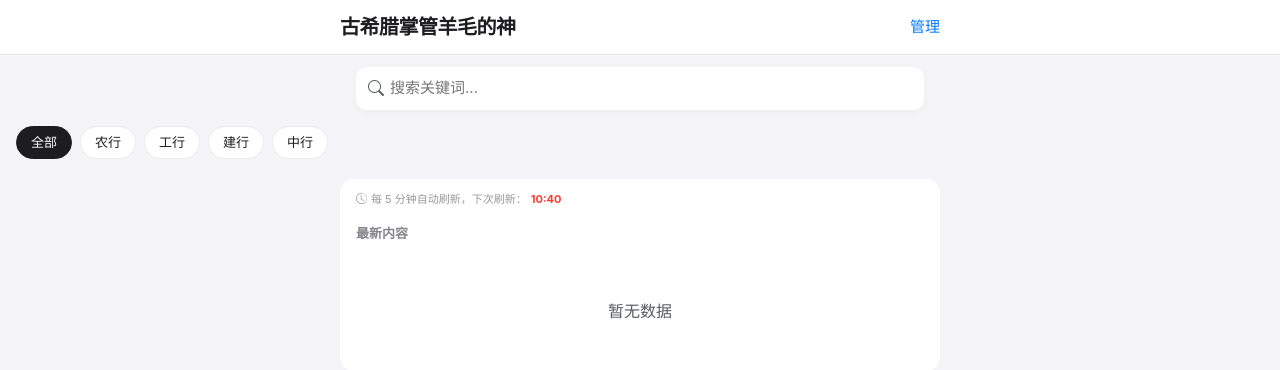
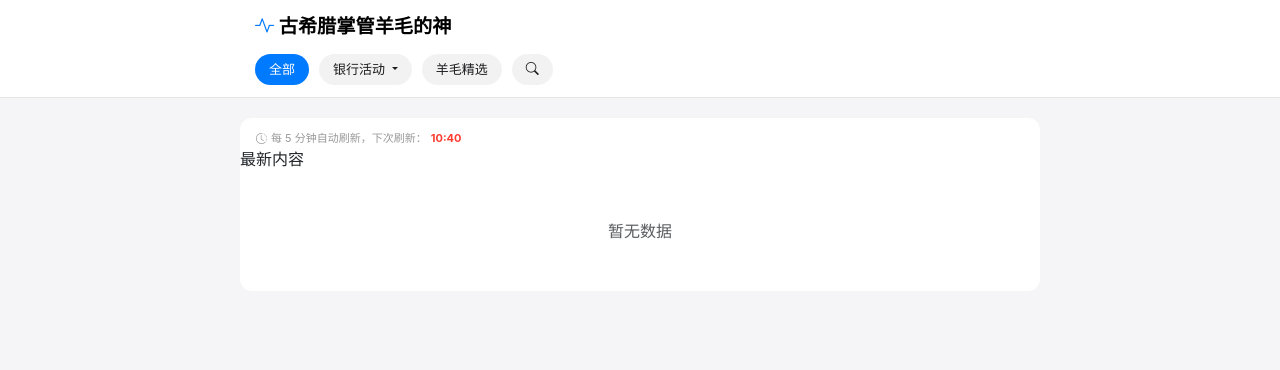
Before and after one commit to willggy/xianbao-project, a Flask app: page / in a window 1280 px wide. Shown: the top 370 px of the page. Run offline with Flask 3, Linux system fonts and the light colour scheme; data comes from the database, SQL or seed files in the repository; data that the repository does not hold is empty.

Commit message:
Update index.html

```diff
--- a/templates/index.html
+++ b/templates/index.html
@@ -26,95 +26,74 @@
         .app-header {
             position: sticky;
             top: 0;
-            z-index: 1050;
+            z-index: 9999 !important;
             background: var(--header-bg);
             backdrop-filter: blur(20px);
             -webkit-backdrop-filter: blur(20px);
-            border-bottom: 0.5px solid rgba(0,0,0,0.1);
-            padding: 12px 16px;
+            border-bottom: 1px solid rgba(0,0,0,0.1);
         }
 
-        .header-content {
-            display: flex;
-            justify-content: space-between;
-            align-items: center;
-            max-width: 600px;
-            margin: 0 auto;
+        .title-bar {
+            padding: 12px 15px 5px 15px;
+            font-weight: 700;
+            font-size: 1.2rem;
+            color: #000;
         }
 
-        .site-title {
-            font-size: 20px;
-            font-weight: 700;
-            color: var(--text-main);
-            letter-spacing: -0.5px;
+        /* 导航容器：不设 overflow 以免截断下拉菜单 */
+        .nav-wrapper {
+            padding: 8px 15px 12px 15px;
+            display: flex;
+            align-items: center;
+            gap: 10px;
         }
 
-        /* 快捷搜索栏 */
-        .search-bar {
-            max-width: 600px;
-            margin: 12px auto;
-            padding: 0 16px;
-        }
-        .search-input-group {
-            background: #fff;
-            border-radius: 10px;
-            padding: 4px 12px;
-            display: flex;
-            align-items: center;
-            box-shadow: 0 2px 8px rgba(0,0,0,0.04);
-        }
-        .search-input-group input {
+        .nav-pill {
+            display: inline-block;
+            padding: 6px 14px;
+            border-radius: 18px;
+            font-size: 13px;
+            font-weight: 500;
+            text-decoration: none;
+            color: var(--text-main);
+            background: rgba(0,0,0,0.05);
             border: none;
-            outline: none;
-            width: 100%;
-            padding: 6px;
-            font-size: 15px;
+            white-space: nowrap;
         }
 
-        /* 标签栏 */
-        .tag-scroll {
-            display: flex;
-            overflow-x: auto;
-            padding: 4px 16px 12px;
-            gap: 8px;
-            -webkit-overflow-scrolling: touch;
-        }
-        .tag-scroll::-webkit-scrollbar { display: none; }
-
-        .tag-pill {
-            white-space: nowrap;
-            padding: 6px 14px;
-            border-radius: 18px;
-            background: #fff;
-            color: var(--text-main);
-            font-size: 13px;
-            text-decoration: none;
-            border: 0.5px solid rgba(0,0,0,0.08);
-            transition: all 0.2s;
-        }
-        .tag-pill.active {
-            background: var(--text-main);
-            color: #fff;
-            border-color: var(--text-main);
+        .nav-pill.active {
+            background: var(--ios-blue);
+            color: white !important;
         }
 
-        /* 列表容器 */
+        /* 下拉菜单绝对定位修复 */
+        .dropdown-menu {
+            position: absolute !important;
+            z-index: 10000 !important;
+            border-radius: 12px;
+            box-shadow: 0 10px 25px rgba(0,0,0,0.15);
+            border: 1px solid rgba(0,0,0,0.05);
+            margin-top: 5px !important;
+        }
+
+        /* 搜索折叠栏 */
+        #searchCollapse {
+            background: #fff;
+            border-bottom: 1px solid #eee;
+            padding: 10px 15px;
+        }
+
+        /* 列表区域层级降低 */
         .list-container {
-            max-width: 600px;
+            max-width: 800px;
             margin: 0 auto;
             background: #fff;
-            border-radius: 14px;
-            margin-top: 8px;
-            overflow: hidden;
-            box-shadow: 0 1px 3px rgba(0,0,0,0.02);
+            position: relative;
+            z-index: 1;
         }
 
-        .section-title {
-            font-size: 13px;
-            color: var(--text-sub);
-            padding: 16px 16px 8px;
-            text-transform: uppercase;
-            font-weight: 600;
+        @media (min-width: 768px) {
+            .list-container { margin-top: 20px; border-radius: 12px; overflow: hidden; }
         }
 
         .list-item {
@@ -122,77 +101,57 @@
             justify-content: space-between;
             align-items: center;
             padding: 14px 16px;
-            text-decoration: none;
-            color: var(--text-main);
-            border-bottom: 0.5px solid rgba(0,0,0,0.05);
-            transition: background 0.2s;
-        }
-        .list-item:active { background-color: #f2f2f7; }
-        .list-item:last-child { border-bottom: none; }
-
-        .item-title {
-            font-size: 16px;
-            line-height: 1.4;
-            flex: 1;
-            padding-right: 12px;
-            display: -webkit-box;
-            -webkit-line-clamp: 2;
-            -webkit-box-orient: vertical;
-            overflow: hidden;
+            border-bottom: 1px solid #efefef;
+            text-decoration: none !important;
+            color: inherit !important;
         }
 
-        .item-time {
-            font-size: 13px;
-            color: var(--text-sub);
-            white-space: nowrap;
-        }
+        .list-item:active { background-color: #e5e5e5; }
 
-        .badge-top {
-            background: #ff3b30;
-            color: #fff;
-            font-size: 10px;
-            padding: 2px 6px;
-            border-radius: 4px;
-            margin-right: 6px;
-            vertical-align: middle;
-        }
-
-        /* 按钮与导航 */
-        .admin-btn {
-            color: var(--ios-blue);
-            text-decoration: none;
-            font-size: 15px;
-        }
+        .item-title { font-size: 15px; line-height: 1.5; color: #000; flex-grow: 1; margin-right: 15px; }
+        .badge-top { background-color: #ff3b30; color: white; font-size: 10px; padding: 1px 4px; border-radius: 4px; margin-right: 5px; font-weight: bold; }
+        .item-time { font-size: 12px; color: var(--text-sub); font-family: monospace; }
     </style>
 </head>
 <body>
 
     <header class="app-header">
-        <div class="header-content">
-            <div class="site-title">{{ site_title }}</div>
-            <a href="/admin" class="admin-btn">管理</a>
+        <div class="container" style="max-width: 800px; margin: 0 auto; padding: 0;">
+            <div class="title-bar">
+                <i class="bi bi-activity" style="color: var(--ios-blue);"></i> 古希腊掌管羊毛的神
+            </div>
+
+            <nav class="nav-wrapper">
+                <a href="/" class="nav-pill {{ 'active' if not current_tag else '' }}">全部</a>
+
+                <div class="dropdown">
+                    <button class="nav-pill dropdown-toggle {{ 'active' if current_tag in bank_list else '' }}" type="button" data-bs-toggle="dropdown" aria-expanded="false">
+                        银行活动
+                    </button>
+                    <ul class="dropdown-menu">
+                        {% for bank in bank_list %}
+                        <li><a class="dropdown-item" href="/?tag={{ bank }}">{{ bank }}</a></li>
+                        {% endfor %}
+                    </ul>
+                </div>
+
+                <a href="/?tag=羊毛精选" class="nav-pill {{ 'active' if current_tag == '羊毛精选' else '' }}">羊毛精选</a>
+
+                <button class="nav-pill" type="button" data-bs-toggle="collapse" data-bs-target="#searchCollapse">
+                    <i class="bi bi-search"></i>
+                </button>
+            </nav>
+        </div>
+
+        <div class="collapse" id="searchCollapse">
+            <div class="container" style="max-width: 800px; margin: 0 auto;">
+                <form action="/" method="get" class="d-flex gap-2">
+                    <input type="text" name="q" class="form-control form-control-sm" placeholder="搜索关键词..." value="{{ q or '' }}" style="border-radius: 8px;">
+                    <button type="submit" class="btn btn-primary btn-sm" style="border-radius: 8px; white-space: nowrap;">搜索</button>
+                </form>
+            </div>
         </div>
     </header>
-
-    <div class="search-bar">
-        <form action="/" method="get">
-            <div class="search-input-group">
-                <i class="bi bi-search text-muted"></i>
-                <input type="text" name="q" placeholder="搜索关键词..." value="{{ q or '' }}">
-                {% if q %}
-                <a href="/" class="text-muted"><i class="bi bi-x-circle-fill"></i></a>
-                {% endif %}
-            </div>
-        </form>
-    </div>
-
-    <div class="tag-scroll">
-        <a href="/" class="tag-pill {{ 'active' if not current_tag else '' }}">全部</a>
-        {% for bank in bank_list %}
-        <a href="/?tag={{ bank }}" class="tag-pill {{ 'active' if current_tag == bank else '' }}">{{ bank }}</a>
-        {% endfor %}
-    </div>
-
     <div class="list-container">
         <div style="font-size: 11px; color: #999; padding: 12px 16px 0; display: flex; align-items: center; gap: 4px;">
             <i class="bi bi-clock-history"></i>
```
